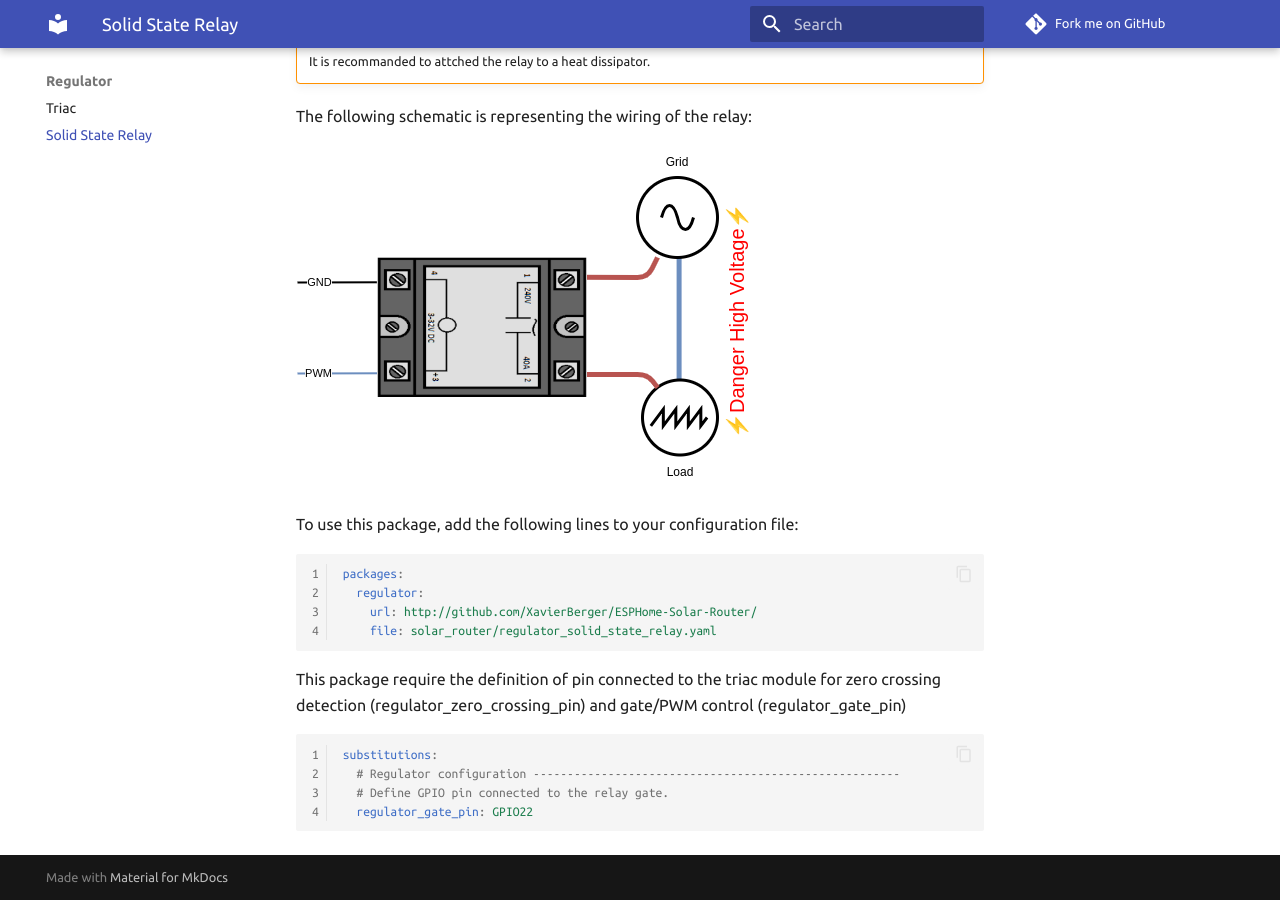
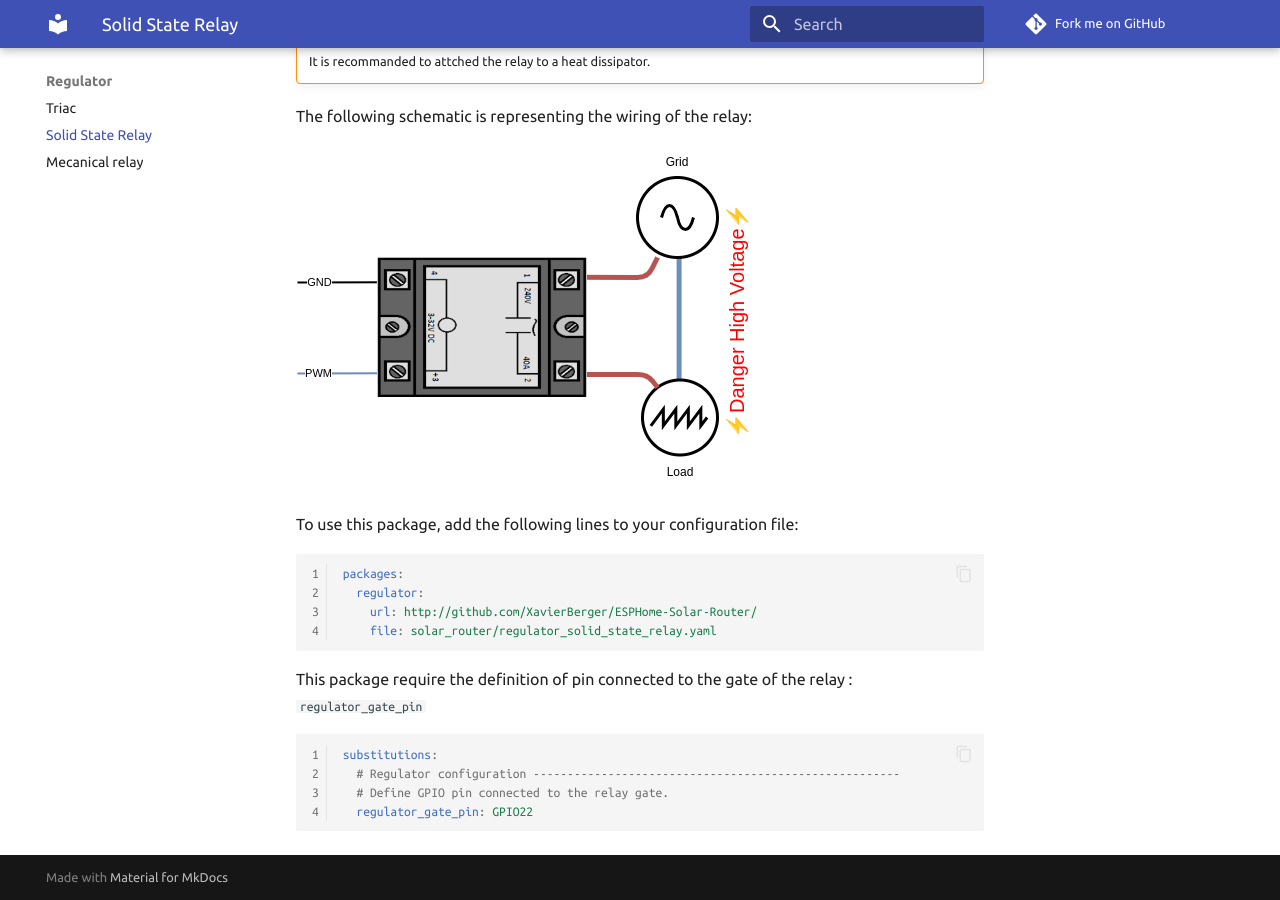
Before and after one commit to ghisch/Solar-Router-for-ESPHome, an MkDocs documentation site: the page built from docs/regulator_solid_state_relay.md, in a window 1280 px wide and 900 px high, scrolled down 685 px. Built offline with MkDocs 1.6.1 and Material for MkDocs 9.7.7, drawn with Linux system fonts in a browser that asks for light colours; comment, search, counter and statistics services are not loaded.

Commit message:
feat(relay): Add mecanical relay

````diff
--- a/docs/regulator_solid_state_relay.md
+++ b/docs/regulator_solid_state_relay.md
@@ -30,7 +30,7 @@
     file: solar_router/regulator_solid_state_relay.yaml
 ```
 
-This package require the definition of pin connected to the triac module for zero crossing detection (regulator_zero_crossing_pin) and gate/PWM control (regulator_gate_pin)
+This package require the definition of pin connected to the gate of the relay : `regulator_gate_pin`
 
 ```yaml linenums="1"
 substitutions:
--- a/mkdocs.yml
+++ b/mkdocs.yml
@@ -21,6 +21,7 @@
   - Regulator:
       - Triac: regulator_triac.md
       - Solid State Relay: regulator_solid_state_relay.md
+      - Mecanical relay: regulator_mecanical_relay.md
   - Engine:
       - Variable regulation: engine.md
       - ON/OFF regulation: engine_on_off.md
````
Also changed, not shown: docs/installation.md (+4 -0 lines), docs/regulator_mecanical_relay.md (added, +29 -0 lines), docs/images/mecanical_relay.drawio.png (added), docs/images/mecanical_relay.png (added), 1 other file.
